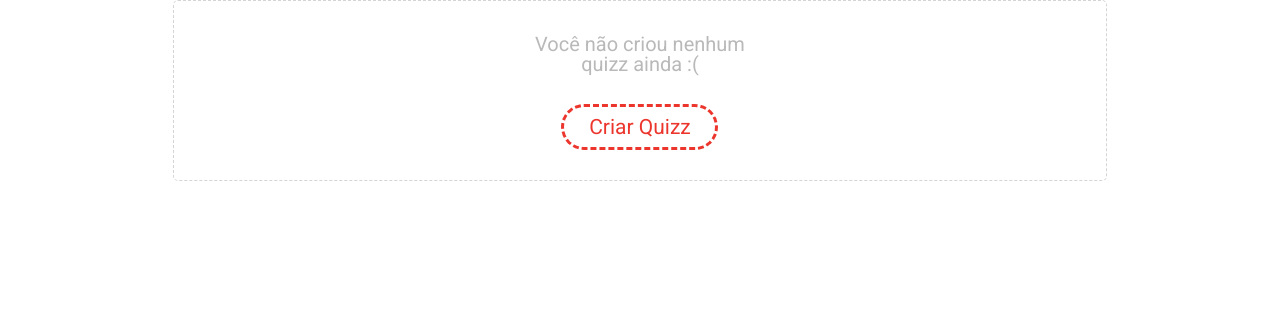
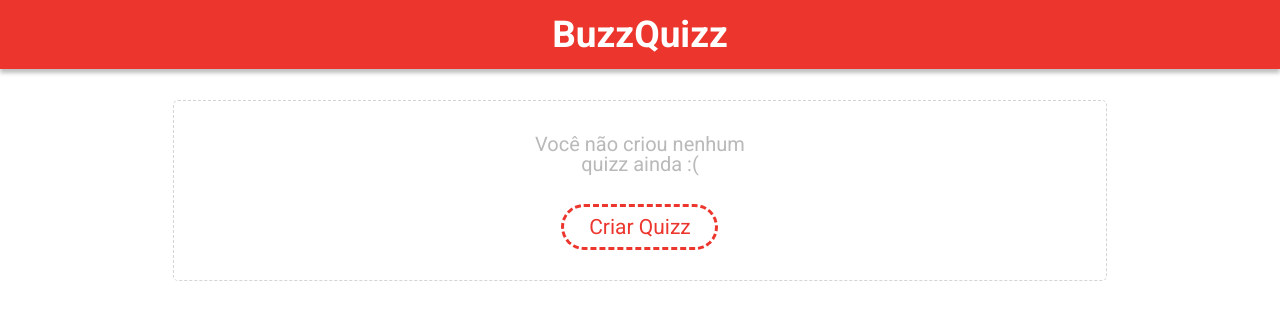
Before and after one commit to Gabrielsousas/projeto6-buzzfeed, a plain HTML site: page index.html in a window 1280 px wide. Drawn offline with Linux system fonts and the light colour scheme.

Commit message:
Adição de header BuzzQuizz e classe hidden

```diff
--- a/css/style.css
+++ b/css/style.css
@@ -1,12 +1,39 @@
 * {
     box-sizing: border-box;
     font-family: 'Roboto', sans-serif;
+}
+
+.hidden {
+    display: none;
+}
+
+.header {
+    display: flex;
+    align-items: center;
+    justify-content: center;
+    height: 69px;
+    background-color: #EC362D;
+    box-shadow: 0px 4px 4px rgba(0, 0, 0, 0.25);
+    position: fixed;
+    top: 0;
+    width: 100%;
+    z-index: 2;
+}
+
+.header span {
+    font-family: Roboto;
+    font-style: normal;
+    font-weight: 700;
+    font-size: 37px;
+    line-height: 43px;
+    color: #FFFFFF;
 }
 
 main {
     display: flex;
     flex-direction: column;
     align-items: center;
+    margin-top: 100px;
 }
 
 .criarQuizz {
--- a/index.html
+++ b/index.html
@@ -14,12 +14,22 @@
 </head>
 
 <body>
+  <header class="header">
+    <span>BuzzQuizz</span>
+  </header>
   <main class="screen-1">
     <section class="criarQuizz">
       <span>Você não criou nenhum quizz ainda :(</span>
       <button class="botaoCriarQuizz">Criar Quizz</button>
     </section>
   </main>
+
+  <main class="screen-3">
+    <section class="screen-3-1">
+
+    </section>
+  </main>
+
   <script src="./script.js"></script>
 </body>
 
```
